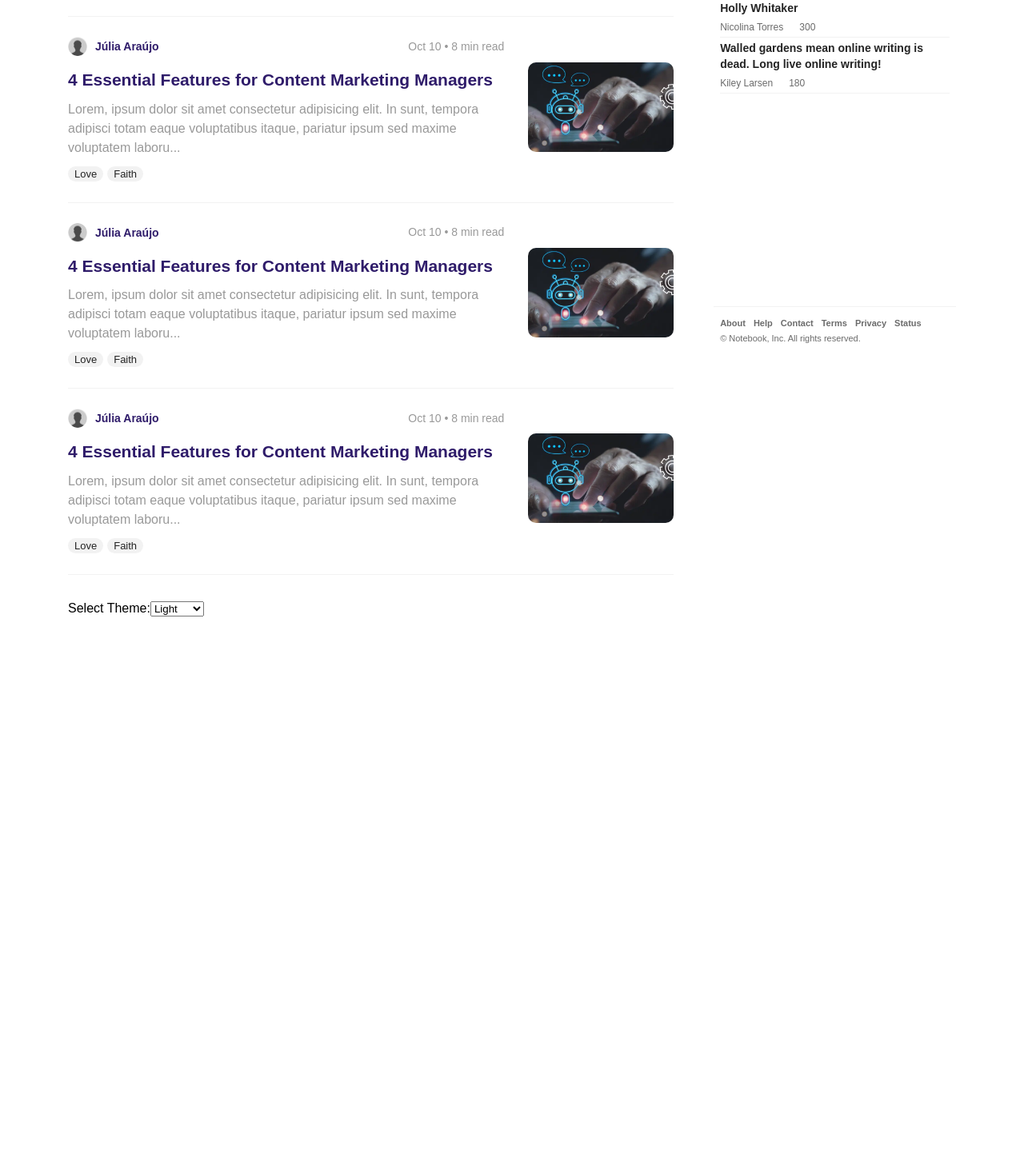
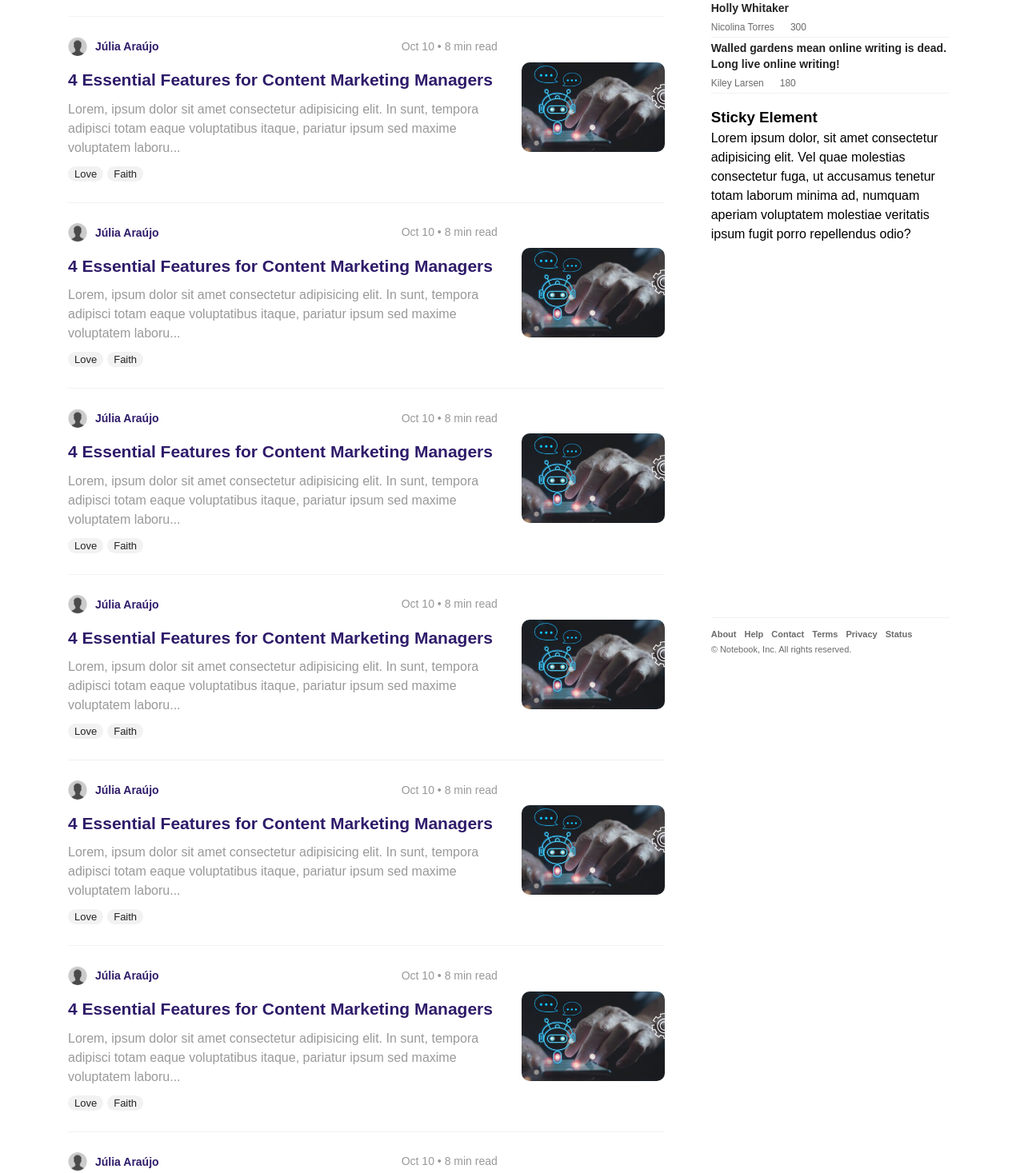
Before and after one commit to Wolleys/notebook, a Next.js app: page / in a window 1280 px wide. Shown: the part 783-2250 px from the top of the page at 80% size. Before the commit the page ends 1556 px from the top, so only its background shows below. Built offline with nearby package versions, Linux system fonts and the light colour scheme; a web font is replaced by a local one.

Commit message:
Add a sticky element to the sideBarMenu component

```diff
--- a/components/footer/footer.module.css
+++ b/components/footer/footer.module.css
@@ -1,6 +1,6 @@
 .sideBarFooter {
   margin-top: 5px;
-  padding: 2px 8px;
+  padding: 2px 0px;
   color: var(--sideBarFooter);
 }
 
--- a/components/postsList/index.tsx
+++ b/components/postsList/index.tsx
@@ -11,6 +11,10 @@ const PostsList: FC = () => {
         <Post />
         <Post />
         <Post />
+        <Post />
+        <Post />
+        <Post />
+        <Post />
       </div>
     </div>
   );
--- a/components/sideBarMenu/index.tsx
+++ b/components/sideBarMenu/index.tsx
@@ -6,10 +6,19 @@ import SideBarFooter from "../footer/sideBar";
 const SideBarMenu: FC = () => {
   return (
     <aside className={styles.container}>
-      <div className={styles.content}>
-        <MostPopular />
+      <MostPopular />
+      <div className={styles.sticky}>
+        <div className={styles.content}>
+          <h3>Sticky Element</h3>
+          <p>
+            Lorem ipsum dolor, sit amet consectetur adipisicing elit. Vel quae
+            molestias consectetur fuga, ut accusamus tenetur totam laborum
+            minima ad, numquam aperiam voluptatem molestiae veritatis ipsum
+            fugit porro repellendus odio?
+          </p>
+        </div>
+        <SideBarFooter />
       </div>
-      <SideBarFooter />
     </aside>
   );
 };
--- a/components/sideBarMenu/sidebarmenu.module.css
+++ b/components/sideBarMenu/sidebarmenu.module.css
@@ -4,8 +4,7 @@
 }
 
 .content {
-  height: 90vh;
-  padding: 0 8px;
+  height: 80vh;
   overflow: hidden;
   border-bottom: 1px solid var(--postBorder);
 }
@@ -15,6 +14,13 @@
   font-size: 16px;
   font-weight: 700;
   color: var(--featuredPostHeader);
+}
+
+.sticky {
+  top: 90px;
+  position: -webkit-sticky;
+  position: sticky;
+  height: calc(90vh - 75px);
 }
 
 @media (min-width: 576px) {
@@ -28,14 +34,9 @@
 
 @media (min-width: 992px) {
   .container {
-    top: 95px;
-    padding: 0;
+    padding: 0 8px;
     display: flex;
-    position: -webkit-sticky;
-    position: sticky;
-    overflow-y: auto;
     flex-direction: column;
-    height: calc(95vh - 75px);
   }
 }
 
```
